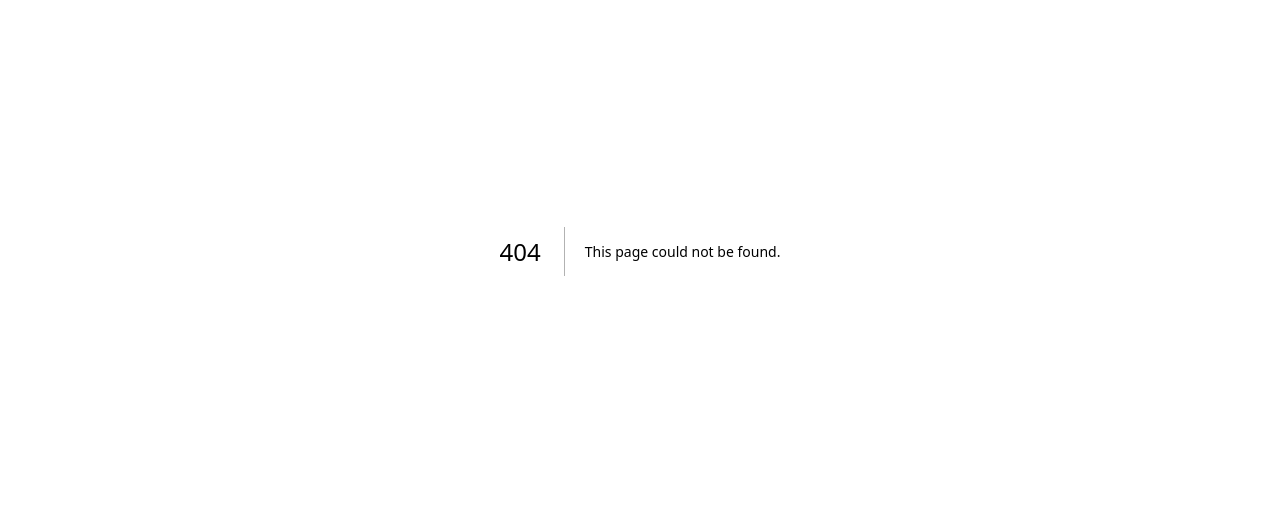
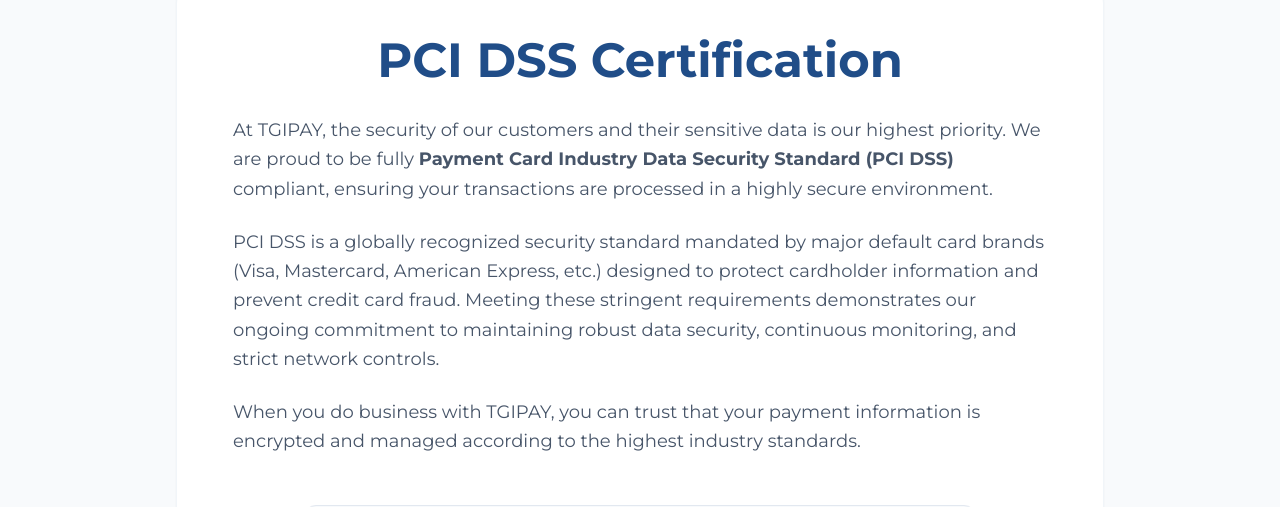
Before and after one commit to CHIDI00/tgipay-frontend, a Next.js app: page /pci-dss in a window 1280 px wide. Before the commit this address had no page. Shown: the part 149-656 px from the top of the page. Built offline with nearby package versions, Linux system fonts and the light colour scheme.

Commit message:
feat: add PCI DSS certification page and update footer links

```diff
--- /dev/null
+++ b/src/app/pci-dss/page.tsx
@@ -0,0 +1,59 @@
+import Image from "next/image";
+import React from "react";
+
+export const metadata = {
+  title: "PCI DSS Certification | TGIPAY",
+  description:
+    "Learn more about TGIPAY's PCI DSS compliance and security standards.",
+};
+
+export default function PCIDSSPage() {
+  return (
+    <div className="w-full min-h-screen bg-slate-50 pt-32 pb-24">
+      <div className="max-w-[60rem] px-4 mx-auto">
+        <div className="flex flex-col items-center bg-white rounded-3xl shadow-sm p-8 md:p-14 border border-slate-100">
+          <h1 className="text-3xl md:text-5xl font-bold text-center text-brand-navy mb-8">
+            PCI DSS Certification
+          </h1>
+
+          <div className="text-lg leading-relaxed text-slate-600 space-y-6 mb-12">
+            <p>
+              At TGIPAY, the security of our customers and their sensitive data
+              is our highest priority. We are proud to be fully{" "}
+              <strong>
+                Payment Card Industry Data Security Standard (PCI DSS)
+              </strong>{" "}
+              compliant, ensuring your transactions are processed in a highly
+              secure environment.
+            </p>
+            <p>
+              PCI DSS is a globally recognized security standard mandated by
+              major default card brands (Visa, Mastercard, American Express,
+              etc.) designed to protect cardholder information and prevent
+              credit card fraud. Meeting these stringent requirements
+              demonstrates our ongoing commitment to maintaining robust data
+              security, continuous monitoring, and strict network controls.
+            </p>
+            <p>
+              When you do business with TGIPAY, you can trust that your payment
+              information is encrypted and managed according to the highest
+              industry standards.
+            </p>
+          </div>
+
+          <div className="w-full flex justify-center">
+            <div className="relative bg-slate-50 p-3 rounded-xl border border-slate-200 shadow-sm w-full max-w-2xl flex items-center justify-center">
+              <Image
+                src="/PCIDSSCERTIFICATE.jpg"
+                alt="TGIPAY PCI DSS Certificate"
+                width={800}
+                height={1200}
+                className="w-full h-auto rounded-lg shadow-sm"
+              />
+            </div>
+          </div>
+        </div>
+      </div>
+    </div>
+  );
+}
--- a/src/components/layout/Footer.tsx
+++ b/src/components/layout/Footer.tsx
@@ -82,7 +82,7 @@
   const securityLinks = [
     { label: "Privacy Policy", href: "/privacy" },
     { label: "Terms of Use", href: "/privacy#how-we-use" },
-    // { label: "PCI DSS", href: "" },
+    { label: "PCI DSS", href: "/pci-dss" },
   ];
 
   const supportLinks = [
```
